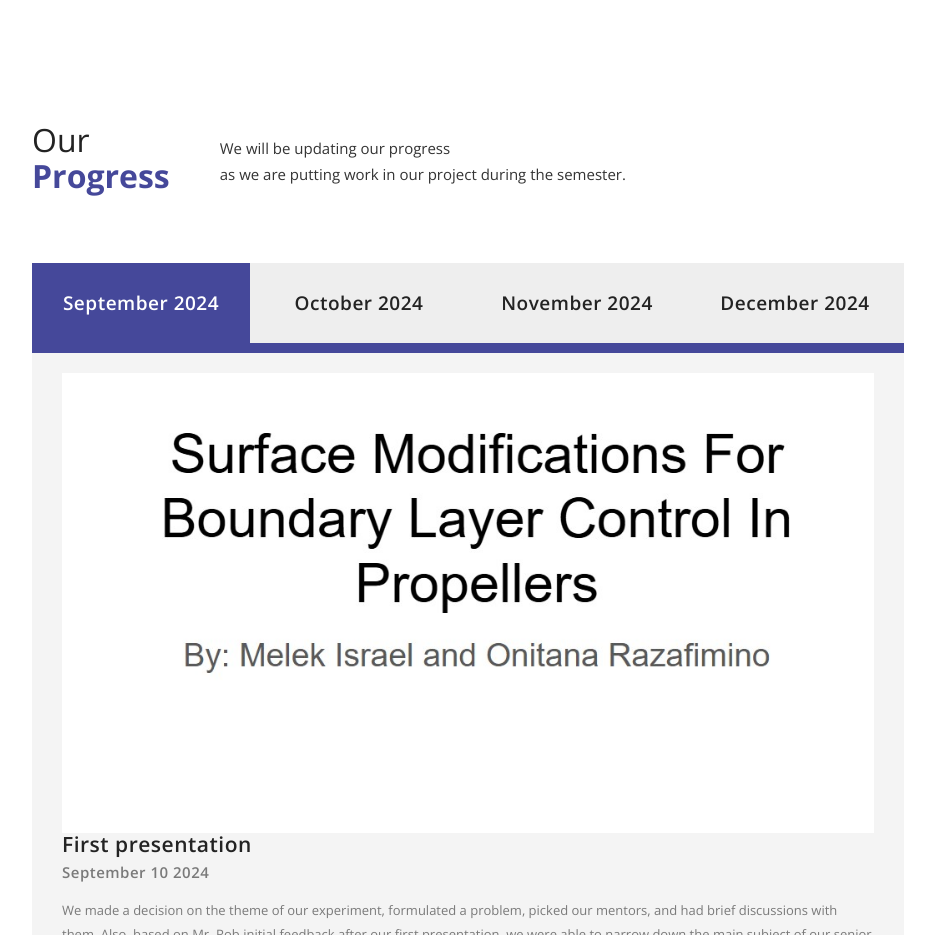
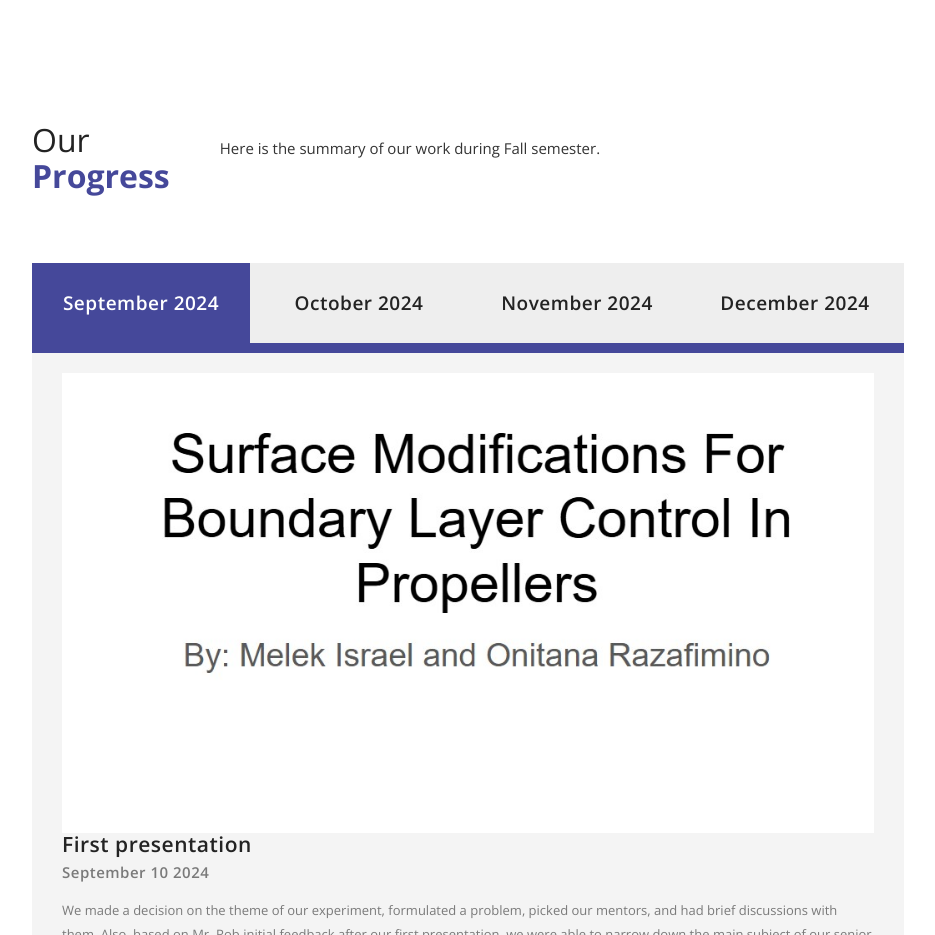
Before and after one commit to aero-senior24/aerosenior_seminar24, a plain HTML site: page index.html in a window 1280 px wide. Shown: the part 3520-4455 px from the top of the page, without its empty margins (316-1251 px from the left). Drawn offline with nearby package versions, Linux system fonts and the light colour scheme.

Commit message:
Update index.html

```diff
--- a/index.html
+++ b/index.html
@@ -360,8 +360,7 @@ https://templatemo.com/tm-518-sentra
             <section id="blog" class="content-section">
                 <div class="section-heading">
                     <h1>Our<br><em>Progress</em></h1>
-                    <p>We will be updating our progress
-                    <br>as we are putting work in our project during the semester.</p>
+                    <p>Here is the summary of our work during Fall semester.</p>
                 </div>
                 <div class="section-content">
                     <div class="tabs-content">
```
